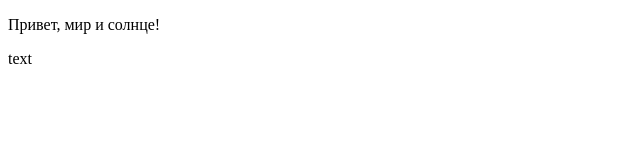
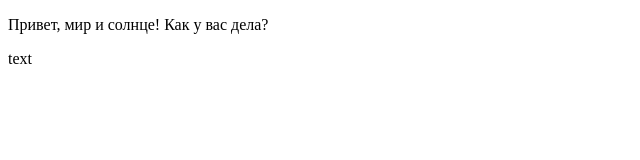
Before and after one commit to Krestii/test, a plain HTML site: page index.html in a window 1280 px wide. Shown: the whole page, without its empty margins (0-640 px from the left). Drawn offline with Linux system fonts and the light colour scheme.

Commit message:
Добавление фразы - Как дела?

```diff
--- a/index.html
+++ b/index.html
@@ -6,7 +6,7 @@
     <title>Document</title>
 </head>
 <body>
-    <p>Привет, мир и солнце!</p>
+    <p>Привет, мир и солнце! Как у вас дела?</p>
     <span>text</span>
 </body>
 </html>
```
